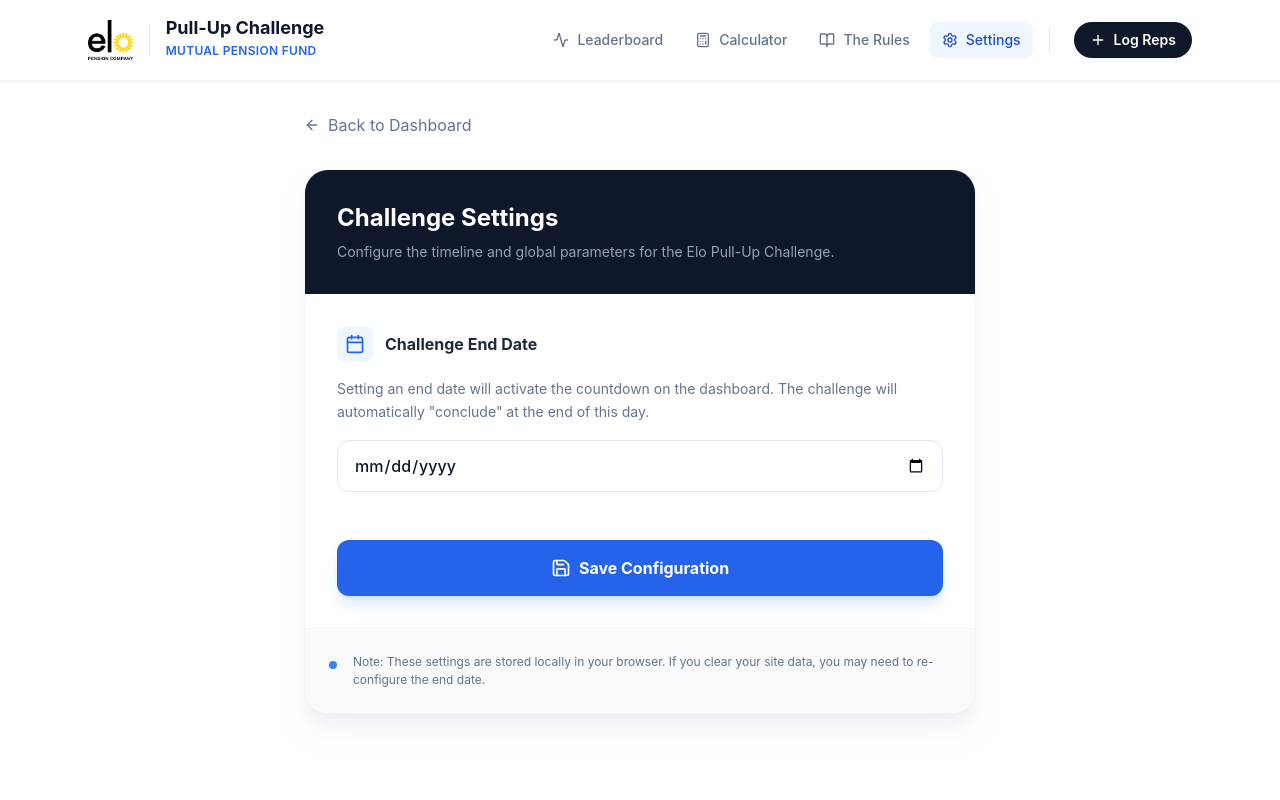
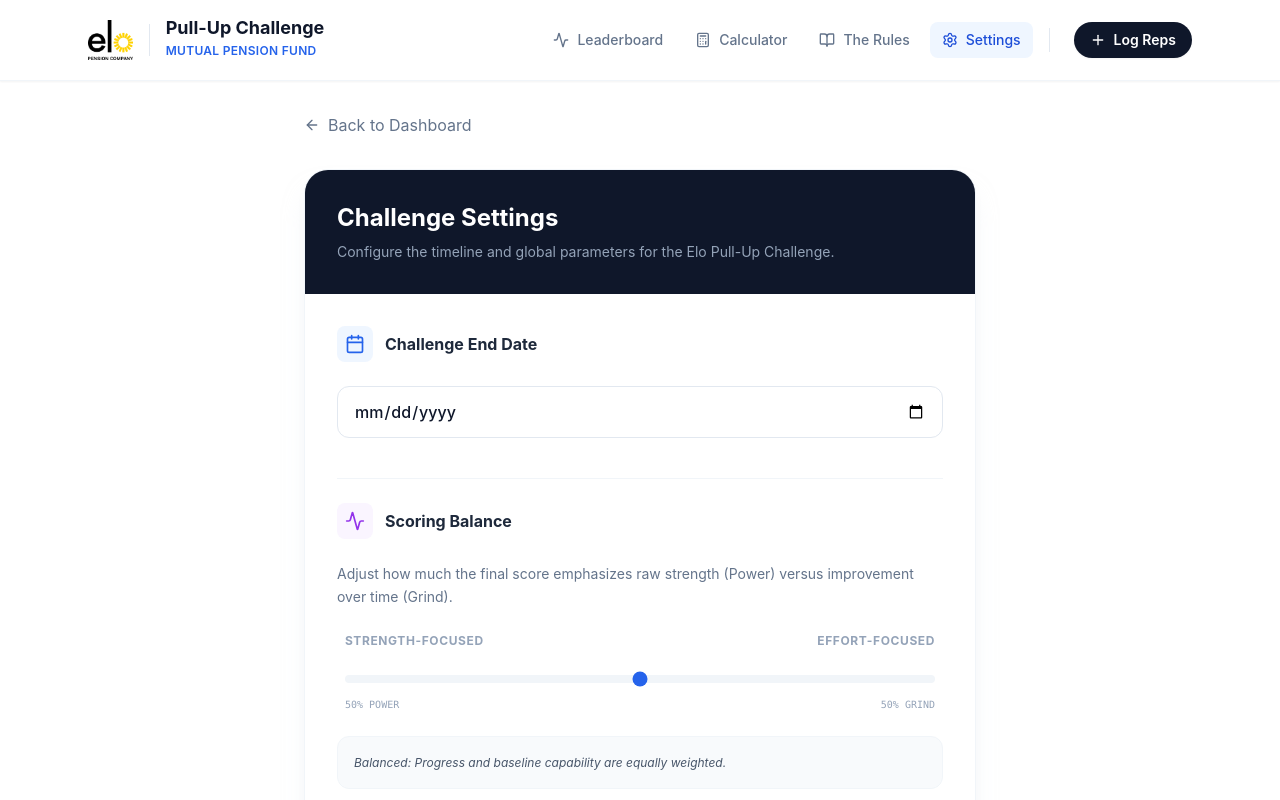
Before and after one commit to tr8tmnvny9-lab/elo-pull-up-challenge, a React (Vite) app: page / in a window 1280 px wide. Both pictures are taken after a click on the button "Settings". Shown: the top 800 px of the page. Built offline with nearby package versions, Linux system fonts and the light colour scheme.

Commit message:
feat: implement adjustable Power/Grind balance slider in settings

```diff
--- a/src/App.tsx
+++ b/src/App.tsx
@@ -23,6 +23,11 @@ function App() {
     return localStorage.getItem('elo-challenge-end') || '';
   });
 
+  const [grindWeight, setGrindWeight] = useState<number>(() => {
+    const saved = localStorage.getItem('elo-grind-weight');
+    return saved ? parseFloat(saved) : 0.5;
+  });
+
   const [currentView, setCurrentView] = useState<View>('dashboard');
   const [isLogModalOpen, setIsLogModalOpen] = useState(false);
   const [isAddPlayerModalOpen, setIsAddPlayerModalOpen] = useState(false);
@@ -36,6 +41,10 @@ function App() {
   useEffect(() => {
     localStorage.setItem('elo-challenge-end', challengeEndDate);
   }, [challengeEndDate]);
+
+  useEffect(() => {
+    localStorage.setItem('elo-grind-weight', grindWeight.toString());
+  }, [grindWeight]);
 
   const handleAddPlayer = (newPlayer: Player) => {
     setPlayers(prev => [...prev, newPlayer]);
@@ -129,6 +138,7 @@ function App() {
           <Dashboard
             players={players}
             endDate={challengeEndDate}
+            grindWeight={grindWeight}
             onAddPlayer={() => setIsAddPlayerModalOpen(true)}
             onDeletePlayer={setPlayerToDelete}
           />
@@ -142,18 +152,17 @@ function App() {
 
         {currentView === 'calculator' && (
           <div className="max-w-4xl mx-auto">
-            <ScoreCalculator />
+            <ScoreCalculator grindWeight={grindWeight} />
           </div>
         )}
 
         {currentView === 'settings' && (
           <SettingsPage
             endDate={challengeEndDate}
-            onSave={(d) => {
+            grindWeight={grindWeight}
+            onSave={(d, w) => {
               setChallengeEndDate(d);
-              // Keep the state update but let user navigate back manually or via dashboard?
-              // The user prompted they want it to work after setting.
-              // Maybe they want immediate feedback.
+              if (w !== undefined) setGrindWeight(w);
             }}
             onBack={() => setCurrentView('dashboard')}
           />
@@ -201,9 +210,10 @@ function App() {
 }
 
 // Sub-component for Dashboard to keep App clean
-function Dashboard({ players, endDate, onAddPlayer, onDeletePlayer }: {
+function Dashboard({ players, endDate, grindWeight, onAddPlayer, onDeletePlayer }: {
   players: Player[],
   endDate: string,
+  grindWeight: number,
   onAddPlayer: () => void,
   onDeletePlayer: (player: Player) => void
 }) {
@@ -276,11 +286,11 @@ function Dashboard({ players, endDate, onAddPlayer, onDeletePlayer }: {
       {/* Leaderboard and Charts */}
       <div className="grid grid-cols-1 lg:grid-cols-3 gap-8">
         <div className="lg:col-span-2">
-          <Leaderboard players={players} onDelete={onDeletePlayer} />
+          <Leaderboard players={players} grindWeight={grindWeight} onDelete={onDeletePlayer} />
         </div>
         <div className="lg:col-span-1 space-y-8">
           <div className="bg-transparent">
-            <ScoreChart players={players} />
+            <ScoreChart players={players} grindWeight={grindWeight} />
           </div>
 
           <div className="bg-gradient-to-br from-indigo-600 to-violet-700 rounded-xl p-6 text-white shadow-lg relative overflow-hidden">
--- a/src/components/ScoreChart.tsx
+++ b/src/components/ScoreChart.tsx
@@ -5,15 +5,16 @@ import { calculateScore } from '../utils/scoring';
 
 interface ScoreChartProps {
     players: Player[];
+    grindWeight: number;
 }
 
-export const ScoreChart: React.FC<ScoreChartProps> = ({ players }) => {
+export const ScoreChart: React.FC<ScoreChartProps> = ({ players, grindWeight }) => {
     const data = players.map(p => {
-        const score = calculateScore(p);
+        const score = calculateScore(p, grindWeight);
         return {
             name: p.name,
-            Power: Math.round(score.powerScore / 2),
-            Grind: Math.round(score.grindScore / 2),
+            Power: Math.round(score.powerScore * (1 - grindWeight)),
+            Grind: Math.round(score.grindScore * grindWeight),
             Total: Math.round(score.totalScore),
         };
     }).sort((a, b) => b.Total - a.Total);
--- a/src/components/SettingsPage.tsx
+++ b/src/components/SettingsPage.tsx
@@ -3,17 +3,19 @@ import { Calendar, Save, ArrowLeft, Activity } from 'lucide-react';
 
 interface SettingsPageProps {
     endDate: string;
-    onSave: (date: string) => void;
+    grindWeight: number;
+    onSave: (date: string, grindWeight: number) => void;
     onBack: () => void;
 }
 
-export const SettingsPage: React.FC<SettingsPageProps> = ({ endDate, onSave, onBack }) => {
+export const SettingsPage: React.FC<SettingsPageProps> = ({ endDate, grindWeight, onSave, onBack }) => {
     const [date, setDate] = React.useState(endDate);
+    const [weight, setWeight] = React.useState(grindWeight);
     const [isSaved, setIsSaved] = React.useState(false);
 
     const handleSubmit = (e: React.FormEvent) => {
         e.preventDefault();
-        onSave(date);
+        onSave(date, weight);
         setIsSaved(true);
         setTimeout(() => setIsSaved(false), 3000);
     };
@@ -34,7 +36,8 @@ export const SettingsPage: React.FC<SettingsPageProps> = ({ endDate, onSave, onB
                     <p className="text-slate-400 text-sm">Configure the timeline and global parameters for the Elo Pull-Up Challenge.</p>
                 </div>
 
-                <form onSubmit={handleSubmit} className="p-8 space-y-8">
+                <form onSubmit={handleSubmit} className="p-8 space-y-10">
+                    {/* Date Setting */}
                     <div className="space-y-4">
                         <div className="flex items-center gap-3 mb-2">
                             <div className="p-2 bg-blue-50 rounded-lg">
@@ -43,17 +46,55 @@ export const SettingsPage: React.FC<SettingsPageProps> = ({ endDate, onSave, onB
                             <label className="font-bold text-slate-800">Challenge End Date</label>
                         </div>
 
-                        <p className="text-sm text-slate-500 leading-relaxed">
-                            Setting an end date will activate the countdown on the dashboard.
-                            The challenge will automatically "conclude" at the end of this day.
-                        </p>
-
                         <input
                             type="date"
                             value={date}
                             onChange={(e) => setDate(e.target.value)}
                             className="w-full px-4 py-3 rounded-xl border border-slate-200 focus:border-blue-500 focus:ring-4 focus:ring-blue-500/10 outline-none transition-all text-slate-900 font-medium"
                         />
+                    </div>
+
+                    {/* Balance Setting */}
+                    <div className="space-y-6 pt-6 border-t border-slate-100">
+                        <div className="flex items-center gap-3 mb-2">
+                            <div className="p-2 bg-purple-50 rounded-lg">
+                                <Activity className="w-5 h-5 text-purple-600" />
+                            </div>
+                            <label className="font-bold text-slate-800">Scoring Balance</label>
+                        </div>
+
+                        <p className="text-sm text-slate-500 leading-relaxed mb-4">
+                            Adjust how much the final score emphasizes raw strength (Power) versus improvement over time (Grind).
+                        </p>
+
+                        <div className="px-2">
+                            <div className="flex justify-between text-xs font-bold uppercase tracking-wider mb-4">
+                                <span className={weight < 0.5 ? "text-blue-600" : "text-slate-400"}>Strength-Focused</span>
+                                <span className={weight > 0.5 ? "text-emerald-600" : "text-slate-400"}>Effort-Focused</span>
+                            </div>
+                            <input
+                                type="range"
+                                min="0"
+                                max="1"
+                                step="0.1"
+                                value={weight}
+                                onChange={(e) => setWeight(parseFloat(e.target.value))}
+                                className="w-full h-2 bg-slate-100 rounded-lg appearance-none cursor-pointer accent-blue-600"
+                            />
+                            <div className="flex justify-between text-[10px] text-slate-400 mt-2 font-mono uppercase">
+                                <span>{Math.round((1 - weight) * 100)}% Power</span>
+                                <span>{Math.round(weight * 100)}% Grind</span>
+                            </div>
+                        </div>
+
+                        <div className="bg-slate-50 rounded-xl p-4 text-xs text-slate-600 leading-relaxed italic border border-slate-100">
+                            {weight === 0.5 ?
+                                "Balanced: Progress and baseline capability are equally weighted." :
+                                weight < 0.5 ?
+                                    "Power-Based: Rewards those who start strong and maintain high performance." :
+                                    "Grind-Based: Highly rewards athletes who show the most improvement relative to Day 1."
+                            }
+                        </div>
                     </div>
 
                     <div className="pt-4">
@@ -80,7 +121,7 @@ export const SettingsPage: React.FC<SettingsPageProps> = ({ endDate, onSave, onB
                     <div className="flex items-start gap-4">
                         <div className="h-2 w-2 rounded-full bg-blue-500 mt-2 shrink-0"></div>
                         <p className="text-xs text-slate-500 leading-normal">
-                            Note: These settings are stored locally in your browser. If you clear your site data, you may need to re-configure the end date.
+                            Note: These settings are stored locally in your browser and affect live scoring and charts for all participants.
                         </p>
                     </div>
                 </div>
--- a/src/utils/scoring.ts
+++ b/src/utils/scoring.ts
@@ -33,7 +33,7 @@ export const calculateMultiplier = (
 /**
  * Calculates the full score breakdown for a player.
  */
-export const calculateScore = (player: Player): ScoreBreakdown => {
+export const calculateScore = (player: Player, grindWeight: number = 0.5): ScoreBreakdown => {
     // Use the locked multiplier
     const M = player.multiplier;
 
@@ -46,8 +46,10 @@ export const calculateScore = (player: Player): ScoreBreakdown => {
     const difficultyModifier = Math.log10(player.baselineReps + 2);
     const grindScore = repIncrease * M * difficultyModifier;
 
-    // Part 3: Total Score = (S_p + S_i) / 2
-    const totalScore = (powerScore + grindScore) / 2;
+    // Part 3: Weighted Total Score
+    // Default is 0.5 (equal split)
+    const powerWeight = 1 - grindWeight;
+    const totalScore = (powerScore * powerWeight) + (grindScore * grindWeight);
 
     return {
         powerScore,
@@ -77,11 +79,12 @@ export const getMaxReps = (logs: { reps: number }[], baseline: number): number =
  */
 export const getNextPointTarget = (
     player: Player,
-    allPlayers: Player[]
+    allPlayers: Player[],
+    grindWeight: number = 0.5
 ): { targetLabel: string; targetScore: number; repsNeeded: number } | null => {
     // Sort players by score descending
     const sortedPlayers = [...allPlayers]
-        .map(p => ({ ...p, score: calculateScore(p).totalScore }))
+        .map(p => ({ ...p, score: calculateScore(p, grindWeight).totalScore }))
         .sort((a, b) => b.score - a.score);
 
     const myRankIndex = sortedPlayers.findIndex(p => p.id === player.id);
@@ -111,13 +114,18 @@ export const getNextPointTarget = (
     }
 
     // Calculate Reps Requirement
-    // Formula: R_new = ((2 * T_score / M) + (R_start * L)) / (1 + L)
+    // Formula: T_score = (M * R_new * (1-W)) + (M * (R_new - R_start) * L * W)
+    // T_score = M * R_new * (1-W) + M * R_new * L * W - M * R_start * L * W
+    // T_score + M * R_start * L * W = M * R_new * (1 - W + L * W)
+    // R_new = (T_score + M * R_start * L * W) / (M * (1 - W + L * W))
+
     const M = player.multiplier;
     const R_base = player.baselineReps;
     const L = Math.log10(R_base + 2);
+    const W = grindWeight;
 
-    const numerator = (2 * targetScore / M) + (R_base * L);
-    const denominator = 1 + L;
+    const numerator = targetScore + (M * R_base * L * W);
+    const denominator = M * (1 - W + (L * W));
 
     const calculatedReps = numerator / denominator;
 
```
Also changed, not shown: src/components/Leaderboard.tsx (+20 -17 lines), src/components/ScoreCalculator.tsx (+4 -4 lines).
